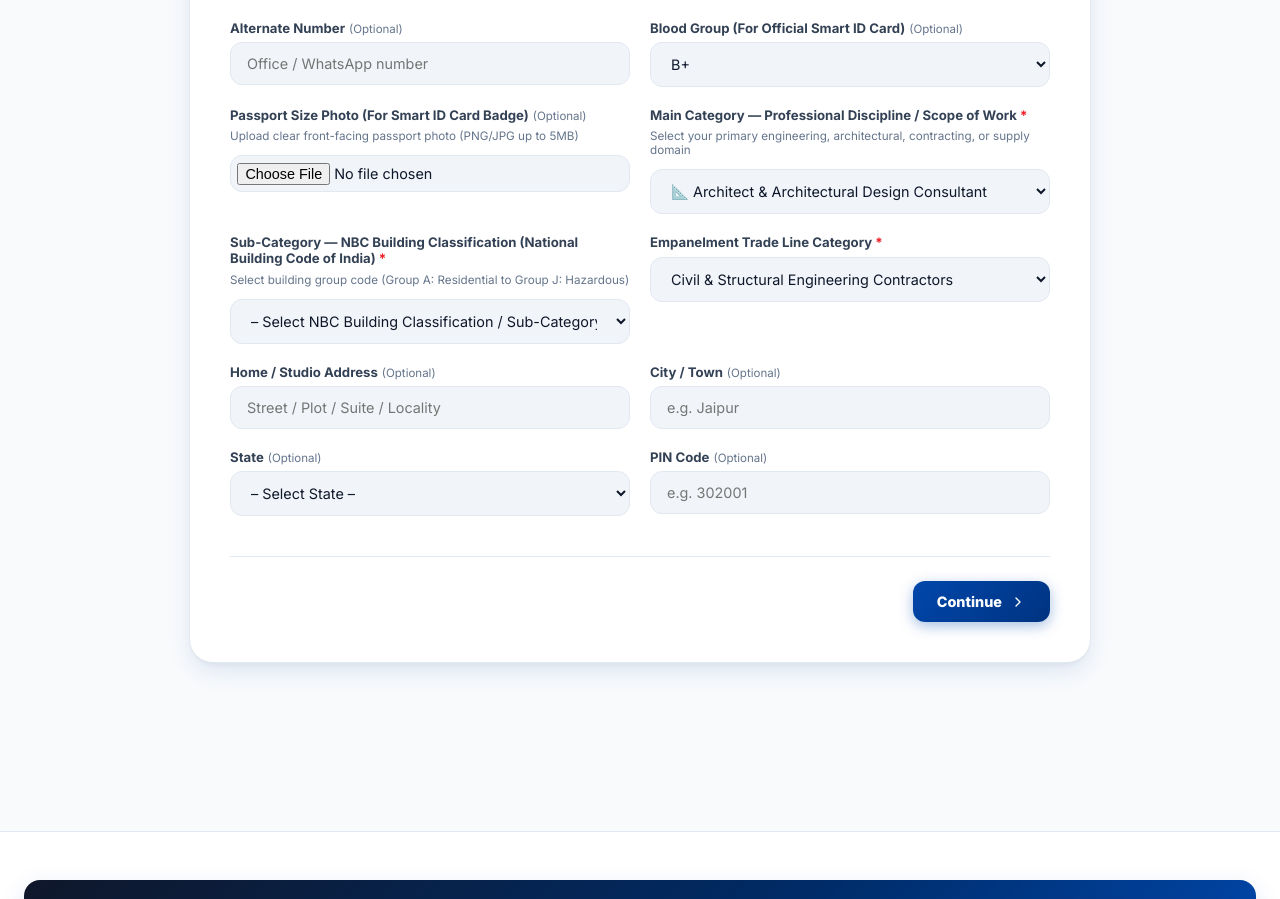
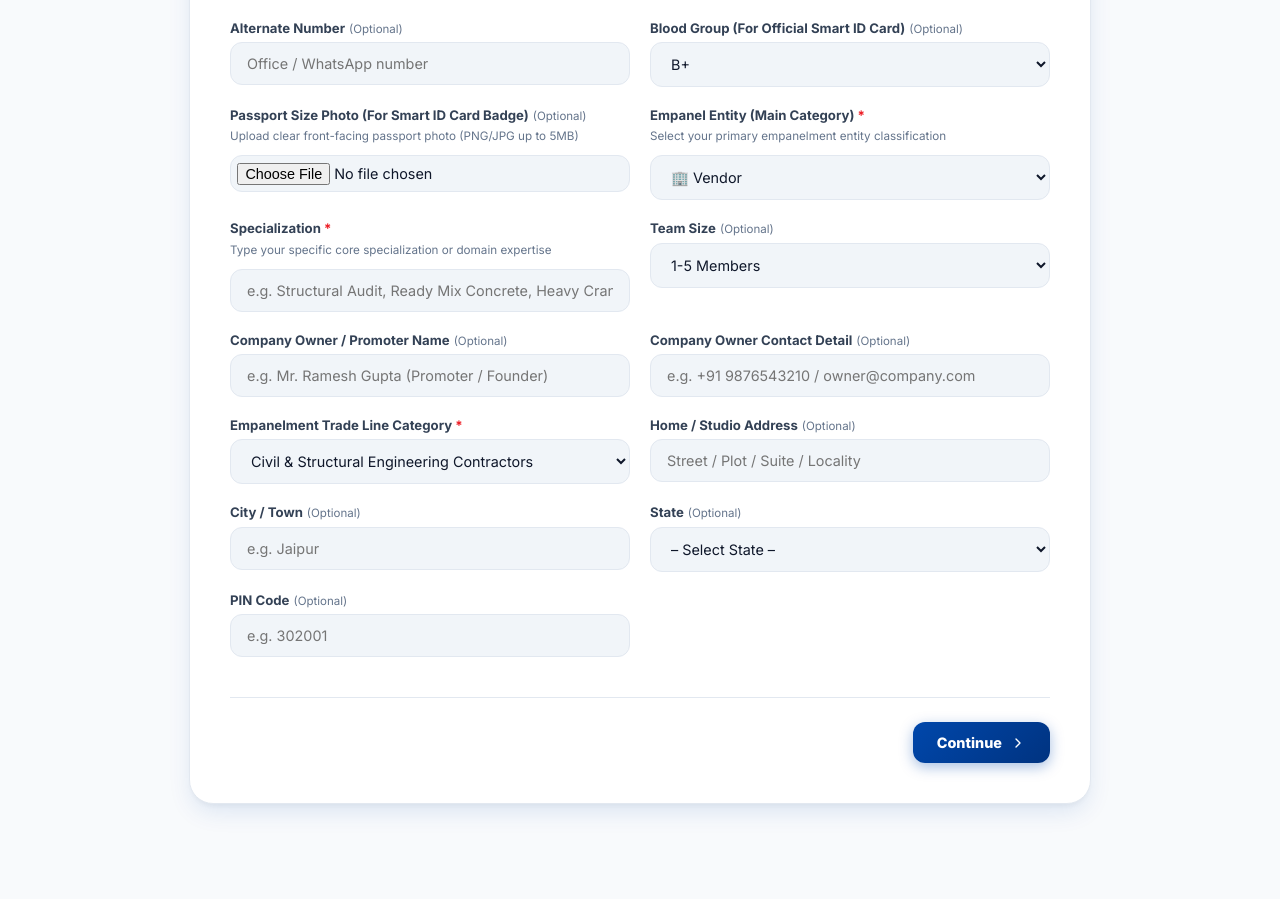
Before and after one commit to hindustan-groups/Empanelment-Portal, a React (Vite) app: page /apply in a window 1280 px wide. Shown: the part 877-1776 px from the top of the page. Built offline with nearby package versions, Linux system fonts and the light colour scheme.

Commit message:
feat(form): update EmpanelmentForm to exact 13 Manager Empanel Entities, Specialization text input, Team Size, Basic Rates, Owner Details, Skills/Specs, and Catalogue PDF Upload

```diff
--- a/src/components/EmpanelmentForm.jsx
+++ b/src/components/EmpanelmentForm.jsx
@@ -19,17 +19,19 @@ const ENTITY_TYPES = [
 ];
 
 const DISCIPLINE_ROLES = [
-  { code: 'civil',       label: '🏗️ Civil & Structural Engineering Contractor (Class A/B/C)' },
-  { code: 'mep',         label: '⚡ MEP, HVAC & Electrical System Contractor' },
-  { code: 'arch',        label: '📐 Architect & Architectural Design Consultant' },
-  { code: 'digital',     label: '💻 Digital Solutions, IT Infrastructure & Marketing Agency' },
-  { code: 'suppliers',   label: '🚚 Material & Construction Goods Supplier / Heavy Rentals' },
-  { code: 'structural',  label: '🏢 Structural Engineering & Audit Consultant' },
-  { code: 'interior',    label: '🎨 Interior Designer & Turnkey Fit-out Contractor' },
-  { code: 'fire',        label: '🛡️ Fire Protection & Safety Systems Engineer' },
-  { code: 'soil',        label: '🧪 Geotechnical & NABL Soil Testing Laboratory' },
-  { code: 'solar',       label: '☀️ Solar & Renewable Energy EPC Contractor' },
-  { code: 'other',       label: '✏️ Other – Specify Custom Role Below' },
+  { code: 'vendor',                  label: '🏢 Vendor' },
+  { code: 'architect',               label: '📐 Architect' },
+  { code: 'civil_engineer',          label: '🏗️ Civil Engineer' },
+  { code: 'freelancer',              label: '👤 Freelancer' },
+  { code: 'surveyor',                label: '📐 Surveyor' },
+  { code: 'material_supplier',       label: '🚚 Material Supplier' },
+  { code: 'contractor',              label: '👷 Contractor' },
+  { code: 'property_dealer',         label: '🏠 Property Dealer' },
+  { code: 'business_associate',      label: '🤝 Business Associate' },
+  { code: 'financer',                label: '💼 Financer' },
+  { code: 'machine_rental_provider', label: '🚜 Machine Rental Provider' },
+  { code: 'transporter',             label: '🚛 Transporter' },
+  { code: 'fruits_vegetables',       label: '🍎 Fruits & Vegetables' },
 ];
 
 const DEFAULT_CATEGORIES = [
@@ -204,8 +206,15 @@ export default function EmpanelmentForm({ category, onFormSubmit }) {
     /* Entity & Discipline Classification */
     entityType: 'sole_proprietor',
     otherEntityType: '',
-    primaryRole: 'arch',
+    primaryRole: 'vendor',
     otherPrimaryRole: '',
+    specialization: '',       // Text Input replacing NBC Sub-Category dropdown
+    teamSize: '1-5 Members',  // Team size
+    basicRates: '',           // Basic Rates (Optional)
+    ownerName: '',            // Company Owner Name
+    ownerContact: '',         // Company Owner Contact Detail
+    skillsDetails: '',        // Skills / Specifications / Details
+    portfolioDoc: null,       // Catalogue / Portfolio PDF Upload
     category: category || 'civil',
     otherCategory: '',
     nbcSubCategory: '',
@@ -820,67 +829,71 @@ export default function EmpanelmentForm({ category, onFormSubmit }) {
                   </div>
                 </FieldGroup>
 
-                {/* ── Main Category: Professional Discipline / Scope ── */}
+                {/* ── Main Category: Empanel Entity (Manager's 13 Categories) ── */}
                 <FieldGroup
-                  label="Main Category — Professional Discipline / Scope of Work"
+                  label="Empanel Entity (Main Category)"
                   required
                   error={errors.primaryRole}
-                  hint="Select your primary engineering, architectural, contracting, or supply domain"
+                  hint="Select your primary empanelment entity classification"
                   style={{ gridColumn: '1 / -1' }}
                 >
-                  <SelectWithOther
+                  <select
                     name="primaryRole"
                     value={formData.primaryRole}
                     onChange={handleChange}
-                    options={DISCIPLINE_ROLES}
-                    otherName="otherPrimaryRole"
-                    otherValue={formData.otherPrimaryRole}
-                    otherPlaceholder="e.g. Acoustic Engineer, Facade Specialist, Drone Survey Expert..."
-                    error={errors.primaryRole}
-                    otherError={errors.otherPrimaryRole}
-                  />
-                </FieldGroup>
-
-                {/* ── Sub-Category: NBC Building Classification (Groups A through J) ── */}
+                    className={`form-input${errors.primaryRole ? ' error' : ''}`}
+                  >
+                    {DISCIPLINE_ROLES.map(role => (
+                      <option key={role.code} value={role.code}>{role.label}</option>
+                    ))}
+                  </select>
+                  {errors.primaryRole && <span className="error-text">{errors.primaryRole}</span>}
+                </FieldGroup>
+
+                {/* ── Specialization (Text Input replacing Sub-Category dropdown) ── */}
                 <FieldGroup
-                  label="Sub-Category — NBC Building Classification (National Building Code of India)"
+                  label="Specialization"
                   required
-                  error={errors.nbcSubCategory}
-                  hint="Select building group code (Group A: Residential to Group J: Hazardous)"
+                  error={errors.specialization}
+                  hint="Type your specific core specialization or domain expertise"
                   style={{ gridColumn: '1 / -1' }}
                 >
-                  <select
-                    name="nbcSubCategory"
-                    value={formData.nbcSubCategory}
+                  <Input
+                    name="specialization"
+                    value={formData.specialization}
                     onChange={handleChange}
-                    className={`form-input${errors.nbcSubCategory ? ' error' : ''}`}
-                  >
-                    <option value="">– Select NBC Building Classification / Sub-Category –</option>
-                    {NBC_BUILDING_GROUPS.map((grp) => (
-                      <optgroup key={grp.group} label={grp.group}>
-                        {grp.items.map((item) => (
-                          <option key={item.value} value={item.value}>{item.label}</option>
-                        ))}
-                      </optgroup>
+                    placeholder="e.g. Structural Audit, Ready Mix Concrete, Heavy Crane Operator, Organic Farm Produce..."
+                    error={errors.specialization}
+                  />
+                </FieldGroup>
+
+                {/* ── Team Size ── */}
+                <FieldGroup label="Team Size" optional>
+                  <select name="teamSize" value={formData.teamSize || '1-5 Members'} onChange={handleChange} className="form-input">
+                    {['1-5 Members', '5-20 Members', '20-50 Members', '50-100 Members', '100+ Workforce'].map(ts => (
+                      <option key={ts} value={ts}>{ts}</option>
                     ))}
-                    <option value="other">✏️ Other Custom Building / Infrastructure Sub-Category</option>
                   </select>
-                  {errors.nbcSubCategory && <span className="error-text">{errors.nbcSubCategory}</span>}
-
-                  {formData.nbcSubCategory === 'other' && (
-                    <div style={{ marginTop: '0.5rem' }}>
-                      <input
-                        type="text"
-                        name="otherNbcSubCategory"
-                        value={formData.otherNbcSubCategory}
-                        onChange={handleChange}
-                        placeholder="Describe your custom NBC Building Classification or Sub-Category..."
-                        className={`form-input${errors.otherNbcSubCategory ? ' error' : ''}`}
-                        style={{ borderColor: '#0047AB44' }}
-                      />
-                      {errors.otherNbcSubCategory && <span className="error-text">{errors.otherNbcSubCategory}</span>}
-                    </div>
-                  )}
+                </FieldGroup>
+
+                {/* ── Company Owner / Promoter Name ── */}
+                <FieldGroup label="Company Owner / Promoter Name" optional>
+                  <Input
+                    name="ownerName"
+                    value={formData.ownerName}
+                    onChange={handleChange}
+                    placeholder="e.g. Mr. Ramesh Gupta (Promoter / Founder)"
+                  />
+                </FieldGroup>
+
+                {/* ── Company Owner Contact Detail ── */}
+                <FieldGroup label="Company Owner Contact Detail" optional>
+                  <Input
+                    name="ownerContact"
+                    value={formData.ownerContact}
+                    onChange={handleChange}
+                    placeholder="e.g. +91 9876543210 / owner@company.com"
+                  />
                 </FieldGroup>
 
                 {/* ── Empanelment Business Category ── */}
@@ -1210,9 +1223,34 @@ export default function EmpanelmentForm({ category, onFormSubmit }) {
                 </div>
               )}
 
+              {/* ── Basic Rates (Optional) & Skills / Specifications Section ── */}
+              <div style={{ marginBottom: '1.75rem', padding: '1.1rem 1.25rem', borderRadius: 16, background: '#F8FAFC', border: '1.5px solid #CBD5E1' }}>
+                <div style={{ fontSize: '0.85rem', fontWeight: 900, color: '#0F172A', marginBottom: '0.85rem', display: 'flex', alignItems: 'center', gap: '0.5rem' }}>
+                  <span>💼 Basic Rates & Skills / Specifications</span>
+                </div>
+
+                <div style={{ display: 'grid', gridTemplateColumns: '1fr', gap: '1rem', marginBottom: '1rem' }}>
+                  <FieldGroup label="Basic Rates (Optional)" optional hint="Enter your standard rate quotes (e.g. ₹ 150 / Sq. Ft., ₹ 2,500 / Day, ₹ 50 / Trip, ₹ 80 / Kg)">
+                    <Input name="basicRates" value={formData.basicRates} onChange={handleChange} placeholder="e.g. ₹ 150 / Sq. Ft., ₹ 2,500 / Day, ₹ 50 / Trip, As per BOQ..." />
+                  </FieldGroup>
+
+                  <FieldGroup label="Skills / Specifications / Details" optional hint="Describe your core technical skills, machinery specifications, material grade, or business capacity details">
+                    <textarea
+                      name="skillsDetails"
+                      value={formData.skillsDetails}
+                      onChange={handleChange}
+                      rows={4}
+                      placeholder="Enter core technical skills, equipment specifications, supply capacity, or specialized service details..."
+                      className="form-input"
+                      style={{ width: '100%', resize: 'vertical' }}
+                    />
+                  </FieldGroup>
+                </div>
+              </div>
+
               {/* Document Uploads Header */}
-              <div style={{ fontSize: '0.85rem', fontWeight: 800, color: '#0047AB', marginBottom: '0.85rem', letterSpacing: '0.02em', display: 'flex', alignItems: 'center', justifyBetween: 'space-between' }}>
-                <span>Identity & Statutory Document Uploads:</span>
+              <div style={{ fontSize: '0.85rem', fontWeight: 800, color: '#0047AB', marginBottom: '0.85rem', letterSpacing: '0.02em', display: 'flex', alignItems: 'center', justifyContent: 'space-between' }}>
+                <span>Identity, Statutory & Portfolio Document Uploads:</span>
               </div>
 
               <div className="form-grid-2">
@@ -1221,8 +1259,9 @@ export default function EmpanelmentForm({ category, onFormSubmit }) {
                   ['aadharFrontDoc', 'Aadhaar Card — Front Side',        '.pdf,.jpg,.png,.jpeg', true,  'UIDAI Govt National ID (Front). Required for authorized signatory identity verification. Upload photo showing Aadhaar number & photo.'],
                   ['aadharBackDoc',  'Aadhaar Card — Back Side',         '.pdf,.jpg,.png,.jpeg', true,  'UIDAI Govt National ID (Back). Required for registered workplace/residential address verification. Upload photo showing complete address & PIN.'],
                   ['bankDoc',        'Cancelled Bank Cheque / Passbook', '.pdf,.jpg,.png,.jpeg', true,  'Printed Cheque leaf with "CANCELLED" written or Passbook 1st page. Required to verify Bank Account No & IFSC for RTGS payouts.'],
+                  ['portfolioDoc',   'Catalogue / Portfolio (PDF Upload)', '.pdf',                false, 'Official Company Profile, Product Catalogue, Service Brochure, or Work Portfolio PDF document.'],
                   ['gstDoc',         'GST REG-06 Certificate',           '.pdf,.jpg,.png,.jpeg', false, 'Official 3-page GST Registration Certificate issued by CBIC. Required to verify active GST tax status.'],
-                  ['expDoc',         isSoleProp ? 'Work Portfolio / COA Certificate' : 'CAD Portfolio / Work Orders', '.pdf,.jpg,.png,.jpeg', false, 'Past Work Completion Certificates, Purchase Orders or CAD Portfolio. Helps fast-track Class-A tier rating.'],
+                  ['expDoc',         isSoleProp ? 'Work Experience Certificate' : 'CAD Portfolio / Work Orders', '.pdf,.jpg,.png,.jpeg', false, 'Past Work Completion Certificates, Purchase Orders or CAD Portfolio. Helps fast-track Class-A tier rating.'],
                 ].map(([field, label, accept, isRequired, helpText]) => {
                   const doc = formData[field];
                   const hasErr = Boolean(errors[field]);
```
